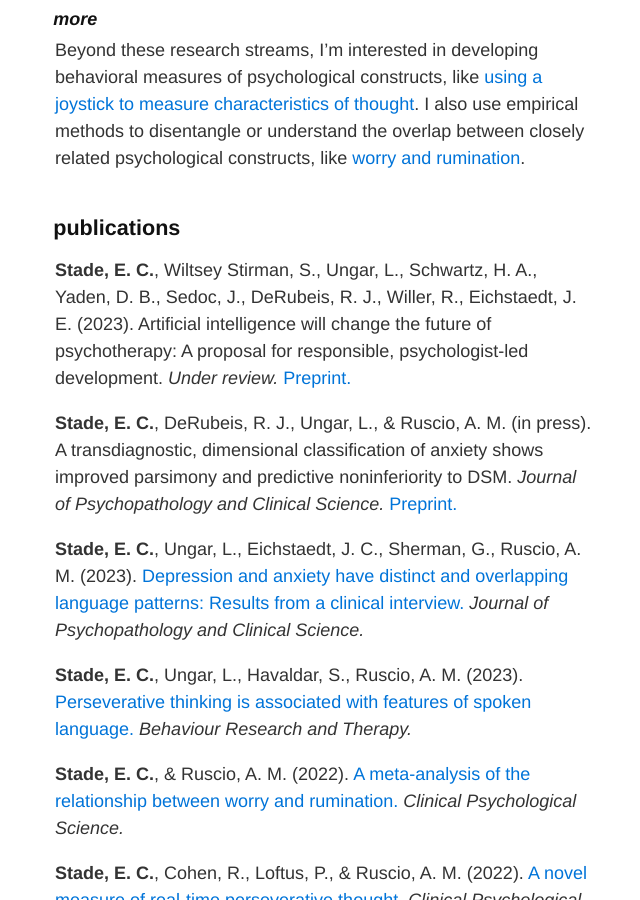
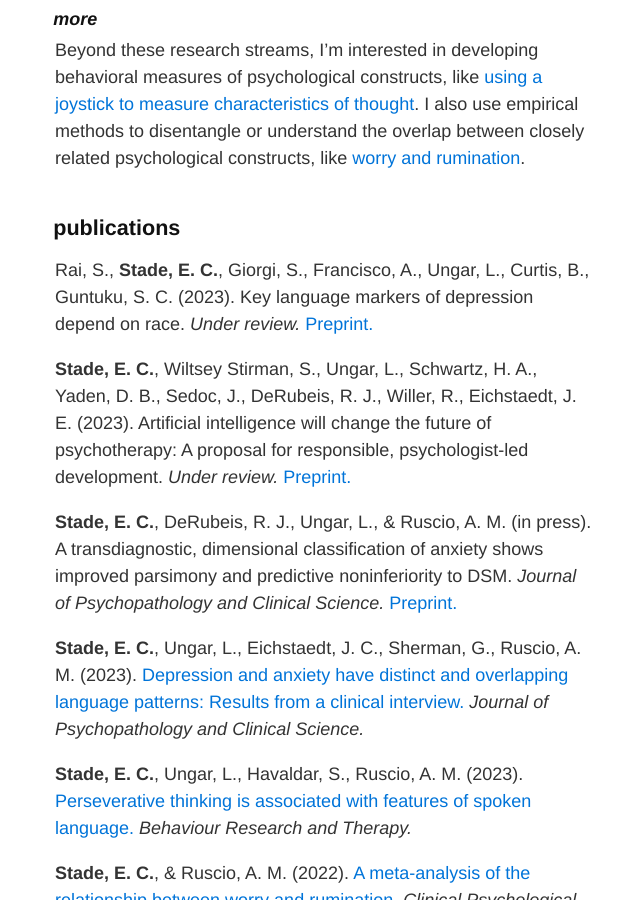
Before and after one commit to betsystade/betsystade.github.io, a Jekyll site: the page built from index.md, in a window 1280 px wide and 900 px high, scrolled down 1230 px. Shown: the whole window, without its empty margins (315-955 px from the left). Built offline with Jekyll 4.4.1, drawn with Linux system fonts in a browser that asks for light colours; our own code applies the rules of GitHub Pages for plain Markdown files.

Commit message:
depression race and worth magazine

```diff
--- a/index.md
+++ b/index.md
@@ -32,6 +32,8 @@ Beyond these research streams, I'm interested in developing behavioral measures
 
 
 ## publications
+
+Rai, S., **Stade, E. C.**, Giorgi, S., Francisco, A., Ungar, L., Curtis, B., Guntuku, S. C. (2023). Key language markers of depression depend on race. *Under review.* [Preprint.](https://osf.io/preprints/psyarxiv/uvamz)
 
 **Stade, E. C.**, Wiltsey Stirman, S., Ungar, L., Schwartz, H. A., Yaden, D. B., Sedoc, J., DeRubeis, R. J., Willer, R., Eichstaedt, J. E. (2023). Artificial intelligence will change the future of psychotherapy: A proposal for responsible, psychologist-led development. *Under review.* [Preprint.](https://psyarxiv.com/cuzvr)
 
```
Also changed, not shown: press.md (+3 -0 lines), 1 other file.
